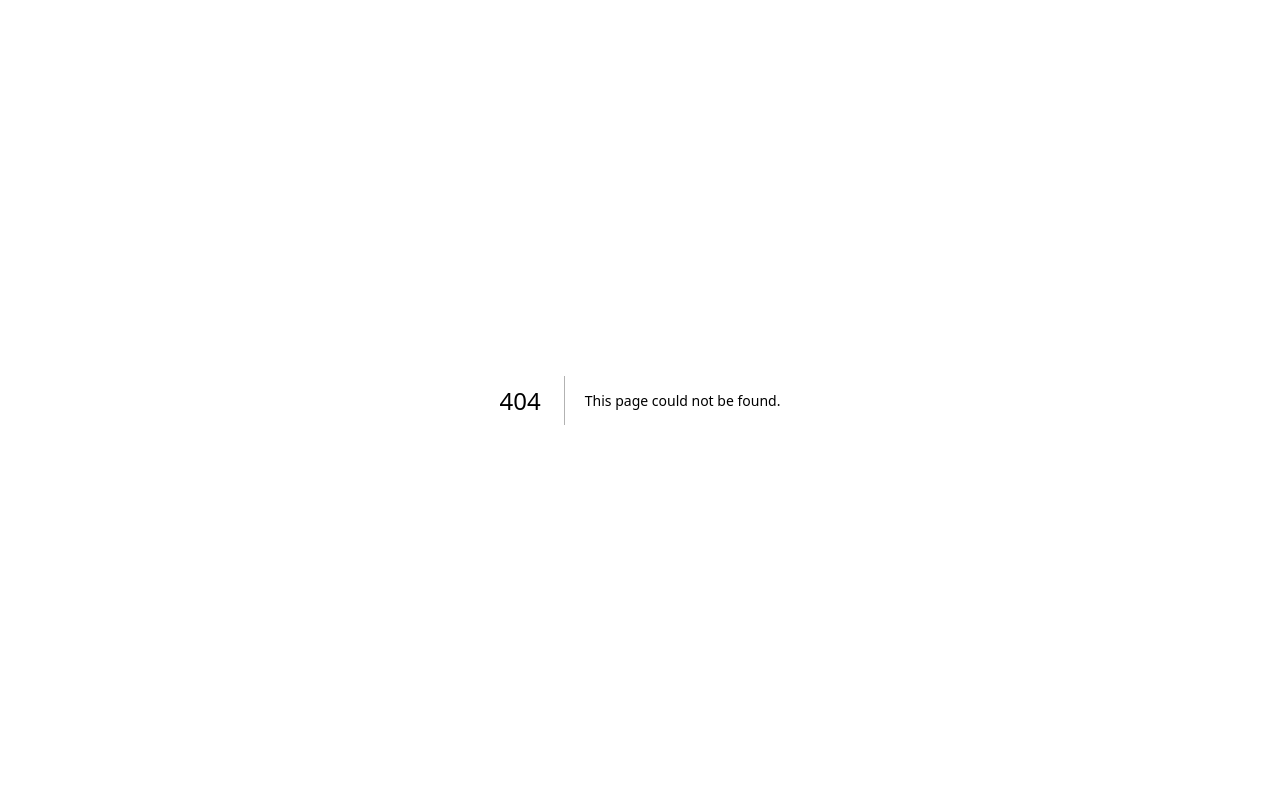
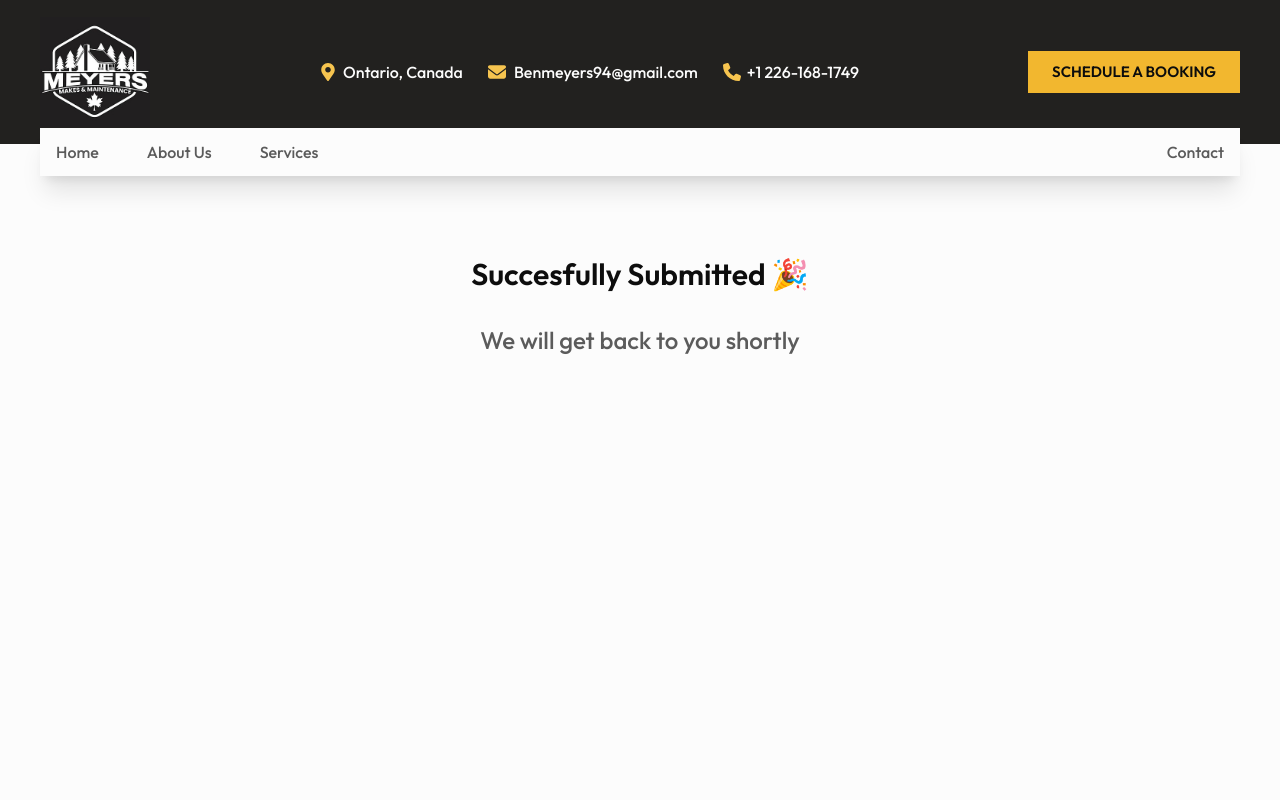
Before and after one commit to bleedingAyush/meyers-makes-website, a Next.js app: page /success in a window 1280 px wide. Before the commit this address had no page. Shown: the top 800 px of the page. Built offline with nearby package versions, Linux system fonts and the light colour scheme.

Commit message:
added success page

```diff
--- /dev/null
+++ b/src/app/success/page.js
@@ -0,0 +1,19 @@
+import Layout from "@/components/Layout";
+import React from "react";
+
+const page = () => {
+  return (
+    <Layout>
+      <div className="pt-28  text-center w-full flex flex-col gap-8 h-screen">
+        <span className="text-3xl max-sm:text-xl font-semibold text-black">
+          Succesfully Submitted 🎉
+        </span>
+        <span className="text-2xl max-sm:text-lg font-medium text-link-color">
+          We will get back to you shortly
+        </span>
+      </div>
+    </Layout>
+  );
+};
+
+export default page;
--- a/src/components/CTA/index.js
+++ b/src/components/CTA/index.js
@@ -143,6 +143,7 @@ const CTA = () => {
                 data-netlify="true"
                 method="post"
                 name="booking"
+                action="/success"
                 className="flex flex-col gap-4 mt-4 max-w-full"
                 onSubmit={handleSubmit}
               >
```
